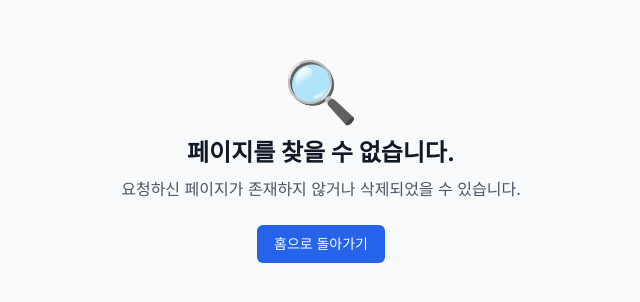
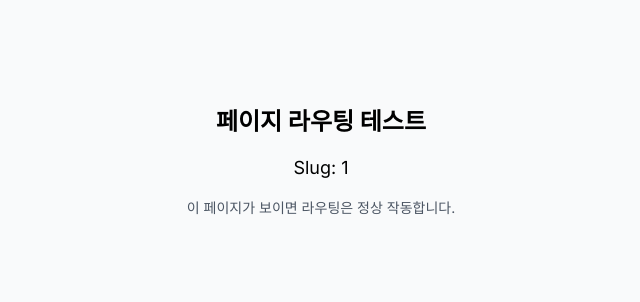
Before and after one commit to gomteng4/landing_builder, a Next.js app: page /r/1 in a window 1280 px wide. Shown: the part 238-540 px from the top of the page, without its empty margins (319-959 px from the left). Built offline with nearby package versions, Linux system fonts and the light colour scheme; no server answers; the database is empty.

Commit message:
라우팅 테스트를 위한 간단한 페이지로 변경

```diff
--- a/app/r/[slug]/page.tsx
+++ b/app/r/[slug]/page.tsx
@@ -1,110 +1,20 @@
 'use client'
 
-import { useEffect, useState } from 'react'
 import { useParams } from 'next/navigation'
-import PublishedPage from '@/components/PublishedPage'
-import { PageElement, PageSettings } from '@/types/builder'
-import { supabase } from '@/lib/supabase'
 
-interface PageData {
-  id: string
-  title: string
-  slug: string
-  elements: PageElement[]
-  settings: PageSettings
-}
-
-export default function RandomUrlPage() {
+export default function PublishedPageRoute() {
   const params = useParams()
   const slug = params.slug as string
-  const [pageData, setPageData] = useState<PageData | null>(null)
-  const [loading, setLoading] = useState(true)
-  const [error, setError] = useState<string | null>(null)
-
-  useEffect(() => {
-    async function fetchPage() {
-      if (!slug) return
-
-      try {
-        setLoading(true)
-
-        // Supabase에서 직접 조회 (published_url 또는 slug로)
-        const { data, error } = await supabase
-          .from('pages')
-          .select('*')
-          .or(`slug.eq.${slug},published_url.eq.${slug}`)
-          .eq('is_published', true)
-          .single()
-
-        if (error || !data) {
-          console.error('Supabase error:', error)
-          setError('페이지를 찾을 수 없습니다.')
-          return
-        }
-
-        setPageData({
-          id: data.id,
-          title: data.title,
-          slug: data.slug,
-          elements: data.elements || [],
-          settings: data.settings || { title: '', primaryColor: '#3b82f6', backgroundColor: '#ffffff' }
-        })
-
-        // 페이지 조회수 증가 (비동기로 처리)
-        fetch(`/api/pages/slug/${slug}/view`, { method: 'POST' }).catch(console.error)
-
-      } catch (err) {
-        console.error('Error fetching page:', err)
-        setError('페이지를 불러오는 중 오류가 발생했습니다.')
-      } finally {
-        setLoading(false)
-      }
-    }
-
-    fetchPage()
-  }, [slug])
-
-  if (loading) {
-    return (
-      <div className="min-h-screen flex items-center justify-center bg-gray-50">
-        <div className="text-center">
-          <div className="animate-spin rounded-full h-12 w-12 border-b-2 border-blue-600 mx-auto mb-4"></div>
-          <p className="text-gray-600">페이지를 불러오는 중...</p>
-        </div>
-      </div>
-    )
-  }
-
-  if (error || !pageData) {
-    return (
-      <div className="min-h-screen flex items-center justify-center bg-gray-50">
-        <div className="text-center">
-          <div className="text-6xl mb-4">🔍</div>
-          <h1 className="text-2xl font-bold text-gray-900 mb-2">
-            {error || '페이지를 찾을 수 없습니다'}
-          </h1>
-          <p className="text-gray-600 mb-6">
-            요청하신 페이지가 존재하지 않거나 삭제되었을 수 있습니다.
-          </p>
-          <a
-            href="/"
-            className="inline-flex items-center px-4 py-2 border border-transparent text-sm font-medium rounded-md text-white bg-blue-600 hover:bg-blue-700"
-          >
-            홈으로 돌아가기
-          </a>
-        </div>
-      </div>
-    )
-  }
 
   return (
-    <PublishedPage
-      page={{
-        id: pageData.id,
-        title: pageData.title,
-        elements: pageData.elements,
-        settings: pageData.settings
-      }}
-    />
+    <div className="min-h-screen flex items-center justify-center bg-gray-50">
+      <div className="text-center">
+        <h1 className="text-2xl font-bold mb-4">페이지 라우팅 테스트</h1>
+        <p className="text-lg">Slug: {slug}</p>
+        <p className="text-sm text-gray-600 mt-4">
+          이 페이지가 보이면 라우팅은 정상 작동합니다.
+        </p>
+      </div>
+    </div>
   )
 }
```
